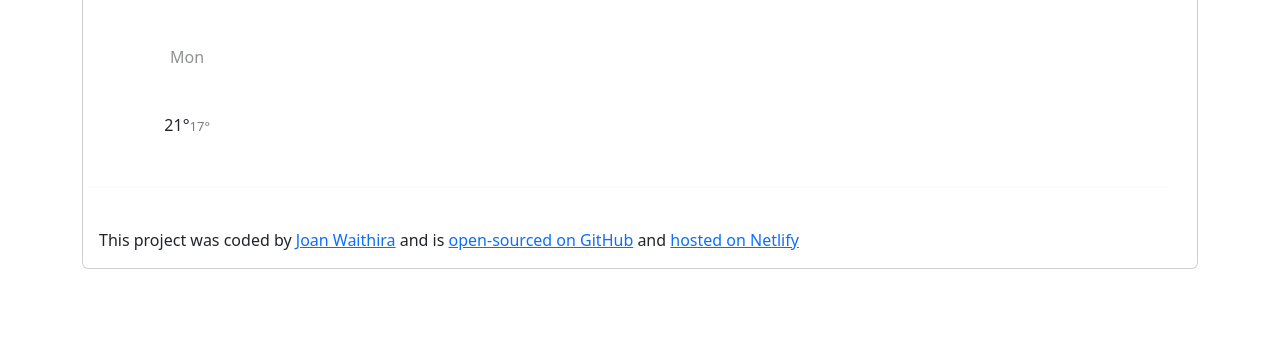
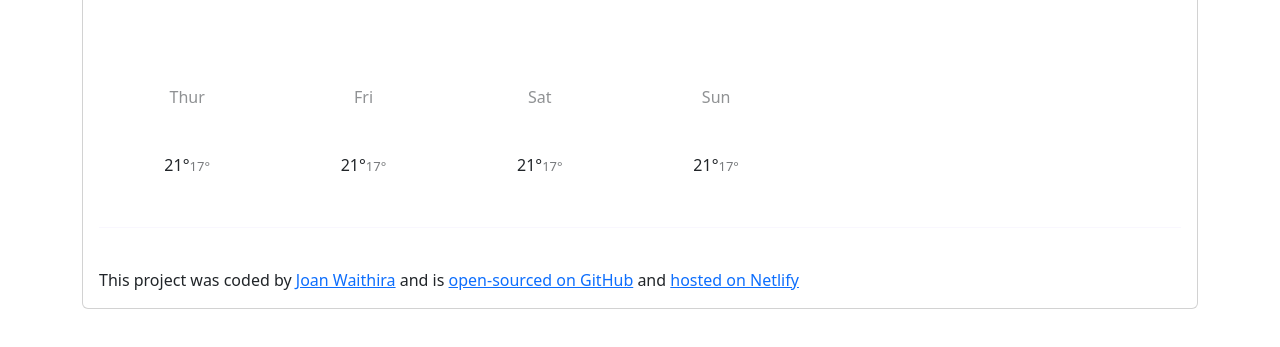
Before and after one commit to JoanWaithira/Weather-App, a plain HTML site: page index.html in a window 1280 px wide. Shown: the part 263-610 px from the top of the page. Drawn offline with nearby package versions, Linux system fonts and the light colour scheme.

Commit message:
Injecting HTML through Java Script

```diff
--- a/index.html
+++ b/index.html
@@ -79,18 +79,7 @@
             </div>
             <br />
             <br />
-            <div class="WeatherForecast row" id="forecast">
-              <div class="col-2">
-                <div class="WeatherForecastPreview">
-                  <div class="forecast-day">Mon</div>
-                  <canvas width="38" height="38"></canvas>
-                  <div class="forecast-temperature">
-                    <span class="forecast-temperature-max">21°</span
-                    ><span class="forecast-temperature-min">17°</span>
-                  </div>
-                </div>
-              </div>
-            </div>
+            <div class="WeatherForecast" id="forecast"></div>
             <footer>
               This project was coded by
               <a
--- a/script.js
+++ b/script.js
@@ -19,6 +19,34 @@ function formatDate(timestamp) {
   ];
   let day = days[date.getDay()];
   return `${day} ${hours}:${minutes}`;
+}
+function displayForecast() {
+  let forecastElement = document.querySelector("#forecast");
+
+  let forecastHTML = `<div class="row">`;
+
+  let days = ["Thur", "Fri", "Sat", "Sun"];
+
+  days.forEach(function (day) {
+    forecastHTML =
+      forecastHTML +
+      `
+              <div class="col-2">
+                <div class="WeatherForecastPreview">
+                  <div class="forecast-day">${day}</div>
+                  <canvas width="38" height="38"></canvas>
+                  <div class="forecast-temperature">
+                    <span class="forecast-temperature-max">21°</span
+                    ><span class="forecast-temperature-min">17°</span>
+                  </div>
+                </div>
+              </div>
+
+  `;
+  });
+
+  forecastHTML = forecastHTML + `</div>`;
+  forecastElement.innerHTML = forecastHTML;
 }
 
 function displayTemperature(response) {
@@ -82,3 +110,5 @@ fahreinheitLink.addEventListener("click", displayFanTemp);
 
 let celciusLink = document.querySelector("#celcius");
 celciusLink.addEventListener("click", displayCelciusTemp);
+
+displayForecast();
```
